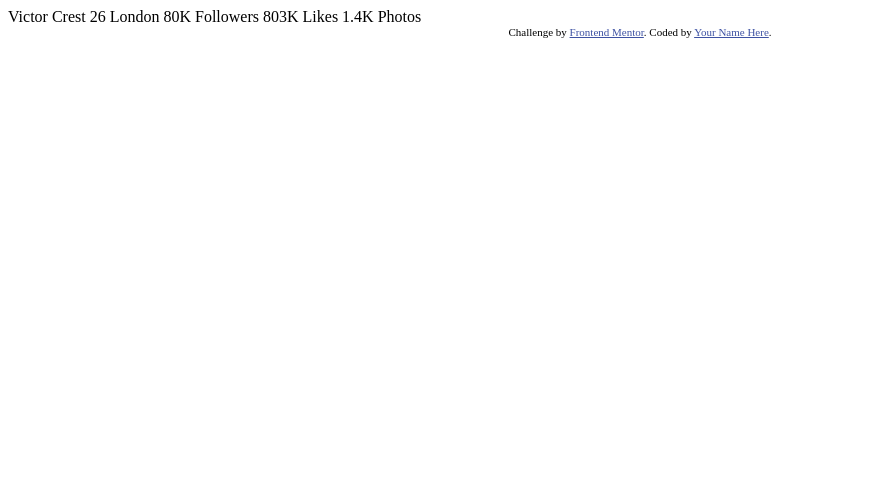
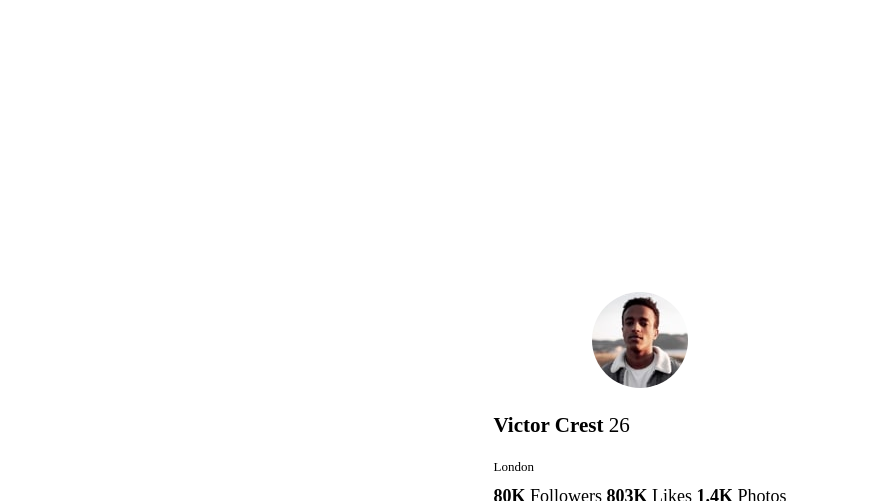
Before and after one commit to ThePlayer2341/profile-card-component-main, a plain HTML site: page index.html in a window 1280 px wide. Shown: the top 501 px of the page, without its empty margins (0-871 px from the left). Drawn offline with Linux system fonts and the light colour scheme.

Commit message:
Test commit

```diff
--- a/index.html
+++ b/index.html
@@ -1,35 +1,42 @@
 <!DOCTYPE html>
 <html lang="en">
   <head>
-  <meta charset="UTF-8">
-  <meta name="viewport" content="width=device-width, initial-scale=1.0"> <!-- displays site properly based on user's device -->
+    <meta charset="UTF-8" />
+    <meta name="viewport" content="width=device-width, initial-scale=1.0" />
+    <!-- displays site properly based on user's device -->
 
-  <link rel="icon" type="image/png" sizes="32x32" href="./images/favicon-32x32.png">
-
+    <link
+      rel="icon"
+      type="image/png"
+      sizes="32x32"
+      href="./images/favicon-32x32.png"
+    />
+    <link rel="stylesheet" href="style.css" />
     <title>Frontend Mentor | Profile card component</title>
-
-  <!-- Feel free to remove these styles or customise in your own stylesheet 👍 -->
-  <style>
-    .attribution { font-size: 11px; text-align: center; }
-    .attribution a { color: hsl(228, 45%, 44%); }
-  </style>
   </head>
   <body>
-  Victor Crest
-  26
-  London
-
-  80K
-  Followers
-
-  803K
-  Likes
-
-  1.4K
-  Photos
+    <main>
+    <article class="card">
+      <img src="/images/image-victor.jpg" alt="Person Picture" />
+      <section class="user-card__top">
+        <h1 class="user-name">Victor Crest <span class="age">26</span></h1>
+        <h2>London</h2>
+      </section>
+      <section class="user-card__bottom">
+        <ul>
+          <li>80K <span>Followers</span> </li>
+          <li>803K <span>Likes</span> </li>
+          <li>1.4K <span>Photos</span> </li>
+        </ul>
+      </section>
+      </div>
+       </article>
       <div class="attribution">
-    Challenge by <a href="https://www.frontendmentor.io?ref=challenge" target="_blank">Frontend Mentor</a>.
-    Coded by <a href="#">Your Name Here</a>.
+        Challenge by
+        <a href="https://www.frontendmentor.io?ref=challenge" target="_blank"
+          >Frontend Mentor</a
+        >. Coded by <a href="#">Tobias</a>.
       </div>
+      </main>
   </body>
 </html>
--- /dev/null
+++ b/style.css
@@ -0,0 +1,53 @@
+/* || General styles */
+
+@import url('https://fonts.googleapis.com/css2?family=Kumbh+Sans:wght@400;700&display=swap');
+
+main {
+  height: 100vh;
+  display: flex;
+  flex-direction: column;
+  align-items: center;
+  justify-content: center;
+  font-size: 18px;
+}
+
+h2 {
+  font-weight: lighter;
+  font-size: small;
+}
+
+ul {
+  list-style-type: none;
+  margin: 0;
+  padding: 0;
+}
+
+li {
+  display: inline-block;
+  font-weight: bold;
+}
+
+span {
+  font-weight: lighter;
+}
+
+img {
+  margin: auto;
+  display: block;
+  border-radius: 50%;
+  border: solid white 4px;
+
+  /* || Header and Main Navigation */
+
+  .card {
+    background-color: rgb(0, 81, 255);
+    text-align: center;
+  }
+}
+
+.user-card {
+}
+
+.age {
+  font-weight: lighter;
+}
```
Lines whose indentation alone changed are shown as unchanged.
